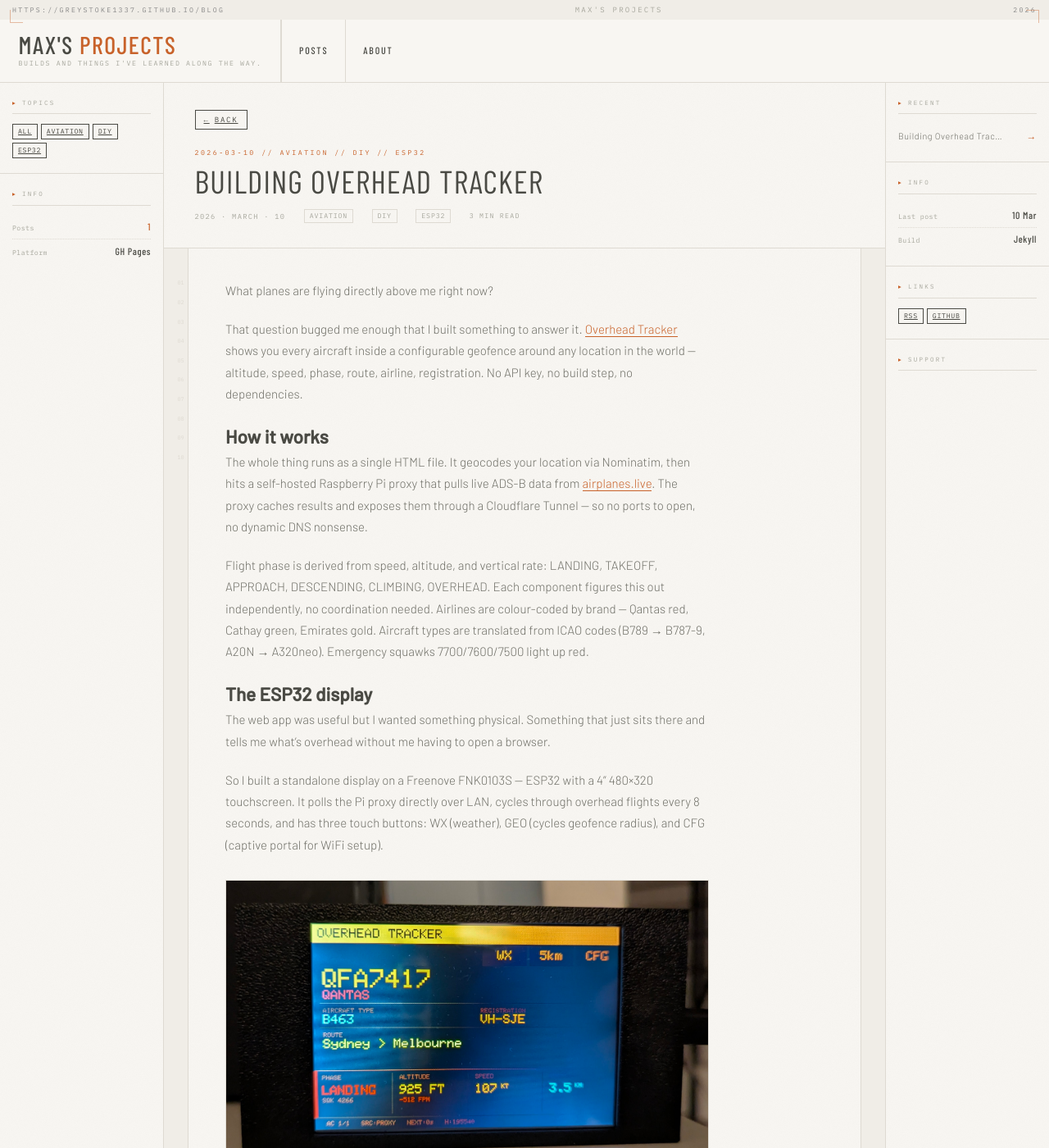
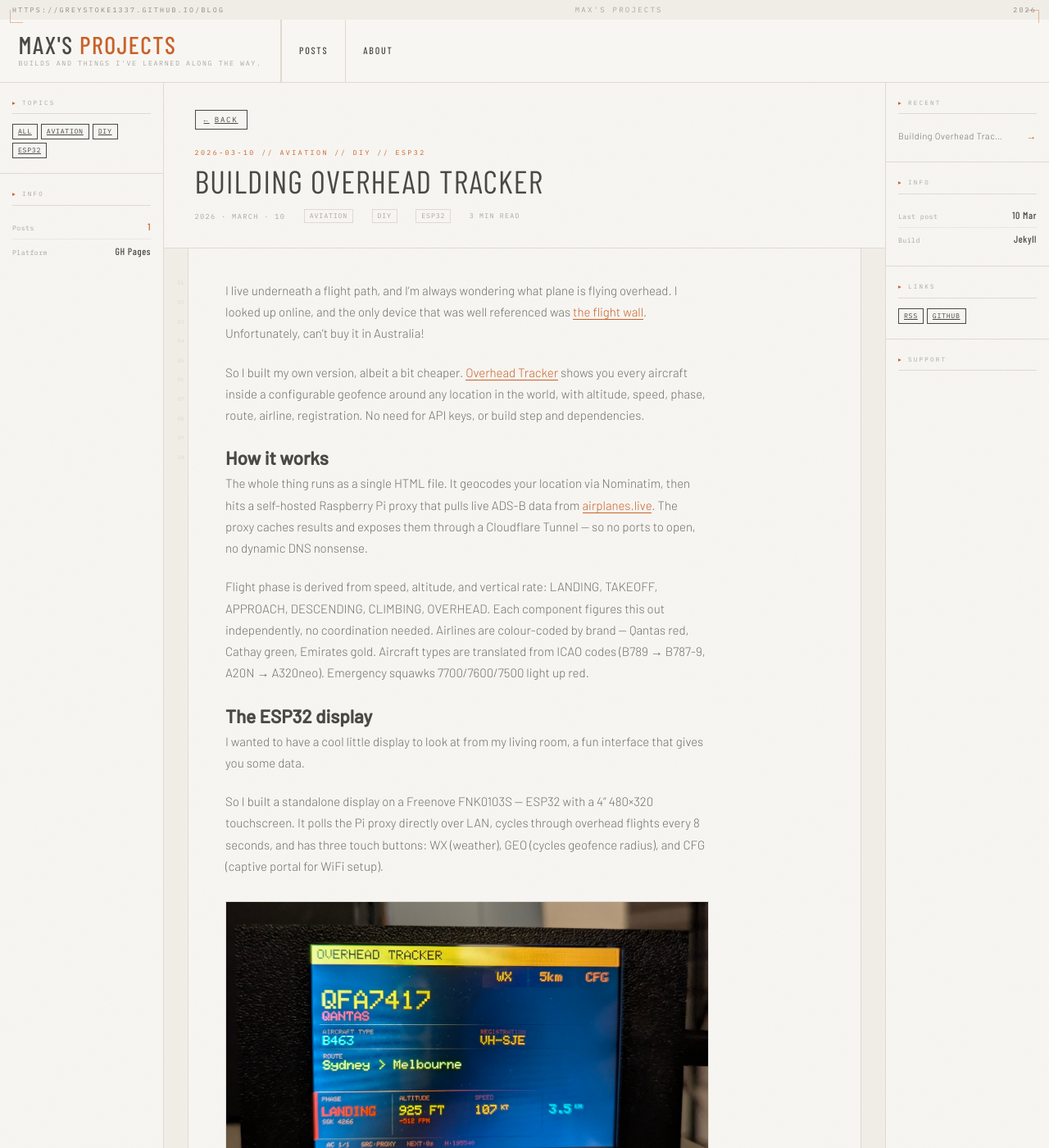
Before and after one commit to greystoke1337/blog, a Jekyll site: the page built from _posts/2026-03-10-overhead-tracker.md, in a window 1280 px wide and 1400 px high. Shown: the whole window at 82% size. Built offline with Jekyll 4.4.1, drawn with Linux system fonts in a browser that asks for light colours; some web fonts are replaced; some of the changed text lies outside the part shown.

Commit message:
Revise overhead tracker project description
Updated the project description for clarity and improved readability. Adjusted phrasing for a more engaging tone.

```diff
--- a/_posts/2026-03-10-overhead-tracker.md
+++ b/_posts/2026-03-10-overhead-tracker.md
@@ -5,9 +5,9 @@ date: 2026-03-10
 tags: [Aviation, DIY, ESP32]
 ---
 
-What planes are flying directly above me right now?
+I live underneath a flight path, and I'm always wondering what plane is flying overhead. I looked up online, and the only device that was well referenced was [the flight wall](https://https://theflightwall.com/). Unfortunately, can't buy it in Australia!
 
-That question bugged me enough that I built something to answer it. [Overhead Tracker](https://overheadtracker.com) shows you every aircraft inside a configurable geofence around any location in the world — altitude, speed, phase, route, airline, registration. No API key, no build step, no dependencies.
+So I built my own version, albeit a bit cheaper. [Overhead Tracker](https://overheadtracker.com) shows you every aircraft inside a configurable geofence around any location in the world, with altitude, speed, phase, route, airline, registration. No need for API keys, or build step  and dependencies.
 
 ## How it works
 
@@ -17,7 +17,7 @@ Flight phase is derived from speed, altitude, and vertical rate: LANDING, TAKEOF
 
 ## The ESP32 display
 
-The web app was useful but I wanted something physical. Something that just sits there and tells me what's overhead without me having to open a browser.
+I wanted to have a cool little display to look at from my living room, a fun interface that gives you some data.
 
 So I built a standalone display on a Freenove FNK0103S — ESP32 with a 4" 480×320 touchscreen. It polls the Pi proxy directly over LAN, cycles through overhead flights every 8 seconds, and has three touch buttons: WX (weather), GEO (cycles geofence radius), and CFG (captive portal for WiFi setup).
 
@@ -29,7 +29,7 @@ OTA updates work over Wi-Fi after the first USB flash. The display shows a progr
 
 ![Weather screen: 20.4°C, partly cloudy, 94% humidity — Monday 9 March](/blog/assets/images/overhead-tracker-2.jpg)
 
-The weather screen pulls local conditions and shows them the same way as the flight data — same font, same layout. It felt wrong NOT to add it once the hardware was there.
+The weather screen pulls local conditions and shows them the same way as the flight data — same font, same layout. I wanted to have something useful to look at, especially in Sydney, so when there's no planes, there's something interesting to look at.
 
 ## The Pi proxy
 
@@ -39,4 +39,4 @@ Node.js on a Pi 3B+, exposed via Cloudflare Tunnel. It caches ADS-B data from ai
 
 [overheadtracker.com](https://overheadtracker.com) — or clone the repo and open `index.html` directly. Everything is MIT licensed.
 
-I'm a plane nerd. This is NOT a weird project to have.
+Hope you enjoy it!
```
